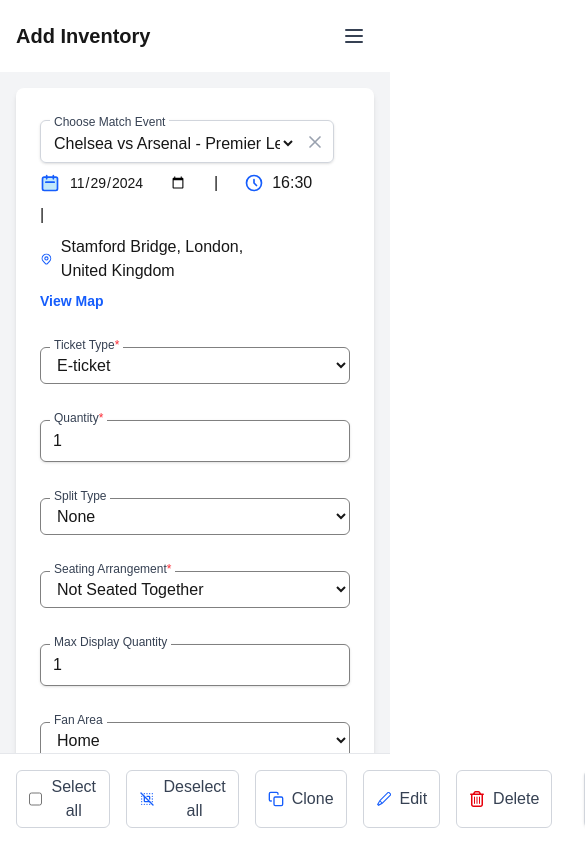
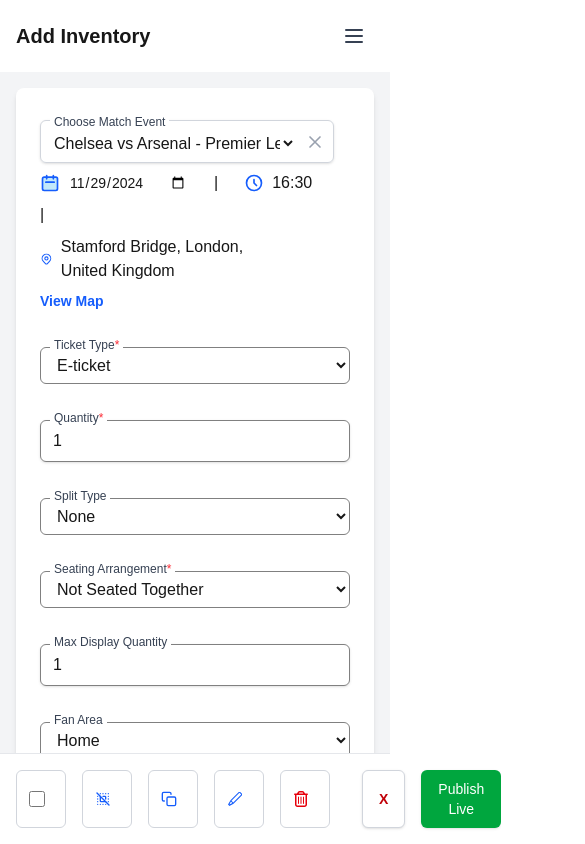
Before and after one commit to sparkie11/Boxoffice, a Next.js app: page / in a window 390 px wide. Shown: the top 844 px of the page, 585 px wide, since content can reach past the window. Built offline with nearby package versions, Linux system fonts and the light colour scheme.

Commit message:
bottom bar mobile responsive

```diff
--- a/src/app/page.tsx
+++ b/src/app/page.tsx
@@ -108,30 +108,37 @@ export default function Home() {
                 checked={selectedItems.length === inventory.length && inventory.length > 0}
                 onChange={handleSelectAll}
               />
-              <span className="text-gray-700">Select all</span>
+              <span className="text-gray-700 hidden md:block  ">Select all</span>
             </button>
             <button onClick={() => setSelectedItems([])} className="flex items-center space-x-2 px-3 py-1 rounded-md border border-gray-300 bg-white text-blue-600 hover:bg-gray-50">
               <svg fill="none" strokeWidth="2" xmlns="http://www.w3.org/2000/svg" className="icon icon-tabler icon-tabler-deselect" width="1em" height="1em" viewBox="0 0 24 24" stroke="currentColor" strokeLinecap="round" strokeLinejoin="round" style={{overflow: "visible", color: "currentcolor"}}><path stroke="none" d="M0 0h24v24H0z" fill="none"></path><path d="M12 8h3a1 1 0 0 1 1 1v3"></path><path d="M16 16h-7a1 1 0 0 1 -1 -1v-7"></path><path d="M12 20v.01"></path><path d="M16 20v.01"></path><path d="M8 20v.01"></path><path d="M4 20v.01"></path><path d="M4 16v.01"></path><path d="M4 12v.01"></path><path d="M4 8v.01"></path><path d="M8 4v.01"></path><path d="M12 4v.01"></path><path d="M16 4v.01"></path><path d="M20 4v.01"></path><path d="M20 8v.01"></path><path d="M20 12v.01"></path><path d="M20 16v.01"></path><path d="M3 3l18 18"></path></svg>
-              <span className="text-gray-700">Deselect all</span>
+              <span className="text-gray-700 hidden md:block">Deselect all</span>
             </button>
             <button onClick={() => selectedItems.forEach(id => handleClone(inventory.find(item => item.id === id)!))} className="flex items-center space-x-2 px-3 py-1 rounded-md border border-gray-300 bg-white text-blue-600 hover:bg-gray-50">
               <svg fill="none" strokeWidth="2" xmlns="http://www.w3.org/2000/svg" stroke="currentColor" strokeLinecap="round" strokeLinejoin="round" viewBox="0 0 24 24" height="1em" width="1em" style={{overflow: "visible", color: "currentcolor"}}><rect width="13" height="13" x="9" y="9" rx="2" ry="2"></rect><path d="M5 15H4a2 2 0 0 1-2-2V4a2 2 0 0 1 2-2h9a2 2 0 0 1 2 2v1"></path></svg>
-              <span className="text-gray-700">Clone</span>
+              <span className="text-gray-700 hidden md:block ">Clone</span>
             </button>
             <button onClick={() => selectedItems.forEach(id => handleEdit(inventory.find(item => item.id === id)!))} className="flex items-center space-x-2 px-3 py-1 rounded-md border border-gray-300 bg-white text-blue-600 hover:bg-gray-50">
               <svg fill="currentColor" strokeWidth="0" xmlns="http://www.w3.org/2000/svg" viewBox="0 0 16 16" height="1em" width="1em" style={{overflow: "visible", color: "currentcolor"}}><path d="M13.23 1h-1.46L3.52 9.25l-.16.22L1 13.59 2.41 15l4.12-2.36.22-.16L15 4.23V2.77L13.23 1zM2.41 13.59l1.51-3 1.45 1.45-2.96 1.55zm3.83-2.06L4.47 9.76l8-8 1.77 1.77-8 8z"></path></svg>
-              <span className="text-gray-700">Edit</span>
+              <span className="text-gray-700 hidden md:block">Edit</span>
             </button>
             <button onClick={() => handleDelete()} className="flex items-center space-x-2 px-3 py-1 rounded-md border border-gray-300 bg-white text-red-600 hover:bg-gray-50">
               <svg fill="currentColor" strokeWidth="0" xmlns="http://www.w3.org/2000/svg" viewBox="0 0 448 512" height="1em" width="1em" style={{overflow: "visible", color: "currentcolor"}}><path d="m170.5 51.6-19 28.4h145l-19-28.4c-1.5-2.2-4-3.6-6.7-3.6h-93.7c-2.7 0-5.2 1.3-6.7 3.6zm147-26.6 36.7 55H424c13.3 0 24 10.7 24 24s-10.7 24-24 24h-8v304c0 44.2-35.8 80-80 80H112c-44.2 0-80-35.8-80-80V128h-8c-13.3 0-24-10.7-24-24s10.7-24 24-24h69.8l36.7-55.1C140.9 9.4 158.4 0 177.1 0h93.7c18.7 0 36.2 9.4 46.6 24.9zM80 128v304c0 17.7 14.3 32 32 32h224c17.7 0 32-14.3 32-32V128H80zm80 64v208c0 8.8-7.2 16-16 16s-16-7.2-16-16V192c0-8.8 7.2-16 16-16s16 7.2 16 16zm80 0v208c0 8.8-7.2 16-16 16s-16-7.2-16-16V192c0-8.8 7.2-16 16-16s16 7.2 16 16zm80 0v208c0 8.8-7.2 16-16 16s-16-7.2-16-16V192c0-8.8 7.2-16 16-16s16 7.2 16 16z"></path></svg>
-              <span className="text-gray-700">Delete</span>
+              <span className="text-gray-700 hidden md:block">Delete</span>
             </button>
             <div className="flex-grow "></div>
             <button
               type="button"
-              className="inline-flex justify-center py-2 px-4 border border-gray-300 shadow-sm text-sm font-medium rounded-md text-gray-700 bg-white hover:bg-gray-50 focus:outline-none focus:ring-2 focus:ring-offset-2 focus:ring-blue-500"
+              className="inline-flex justify-center gap-1 items-center py-2 px-4 border border-gray-300 shadow-sm text-sm font-medium rounded-md text-gray-700 bg-white hover:bg-gray-50 focus:outline-none focus:ring-2 focus:ring-offset-2 focus:ring-blue-500"
             >
-              Cancel
+              <span className='font-bold text-red-700 block md:hidden'>
+
+                X
+              </span>
+
+                 <span className="text-gray-700 hidden md:block">Cancel</span>
+
+
             </button>
             <button
               type="button"
--- a/src/components/TableSection.tsx
+++ b/src/components/TableSection.tsx
@@ -154,31 +154,29 @@ const TableSection: React.FC<TableSectionProps> = ({
   };
 
   const handleFilterChange = (columnTitle: string, value: string) => {
-    const column = columnKeyMap[columnTitle];
-    if (!column) return;
+    const itemKey = columnKeyMap[columnTitle]; // Get the actual item key from the column title
+    if (!itemKey) return;
 
     setFilters((prevFilters) => {
       const newFilters = { ...prevFilters };
-      if (!newFilters[column]) {
-        newFilters[column] = new Set();
+      if (!newFilters[itemKey]) {
+        newFilters[itemKey] = new Set();
       }
-      if (newFilters[column].has(value)) {
-        newFilters[column].delete(value);
+      if (newFilters[itemKey].has(value)) {
+        newFilters[itemKey].delete(value);
       } else {
-        newFilters[column].add(value);
+        newFilters[itemKey].add(value);
       }
       return newFilters;
     });
+    setOpenFilter(null); // Close the filter modal after selection
   };
 
   const filteredInventory = inventory.filter((item) => {
-    for (const columnTitle in filters) {
-      const column = columnKeyMap[columnTitle];
-      if (!column) continue;
-
-      const filterValues = filters[columnTitle];
+    for (const itemKey in filters) { // itemKey will be "ticketType", "splitType", etc.
+      const filterValues = filters[itemKey];
       if (filterValues.size > 0) {
-        const itemValue = item[column as keyof InventoryItem];
+        const itemValue = item[itemKey as keyof InventoryItem];
         let itemValueString: string;
         if (typeof itemValue === 'boolean') {
           itemValueString = String(itemValue);
@@ -195,6 +193,8 @@ const TableSection: React.FC<TableSectionProps> = ({
     }
     return true;
   });
+
+
 
   /* ------------------------------------------------------------------ */
   /*                                JSX                                 */
@@ -295,9 +295,9 @@ const TableSection: React.FC<TableSectionProps> = ({
                         {getUniqueOptions(title).map((option) => (
                           <label key={option} className="flex items-center px-4 py-2 text-sm text-gray-700 hover:bg-gray-100">
                             <input
-                              type="checkbox"
-                              className="form-checkbox h-4 w-4 text-blue-600"
-                              checked={filters[columnKeyMap[title]]?.has(option) || false}
+                                type="checkbox"
+                                className="form-checkbox h-4 w-4 text-blue-600"
+                                checked={filters[columnKeyMap[title] as keyof InventoryItem]?.has(option) || false}
                               onChange={() => handleFilterChange(title, option)}
                             />
                             <span className="ml-2">{option}</span>
```
